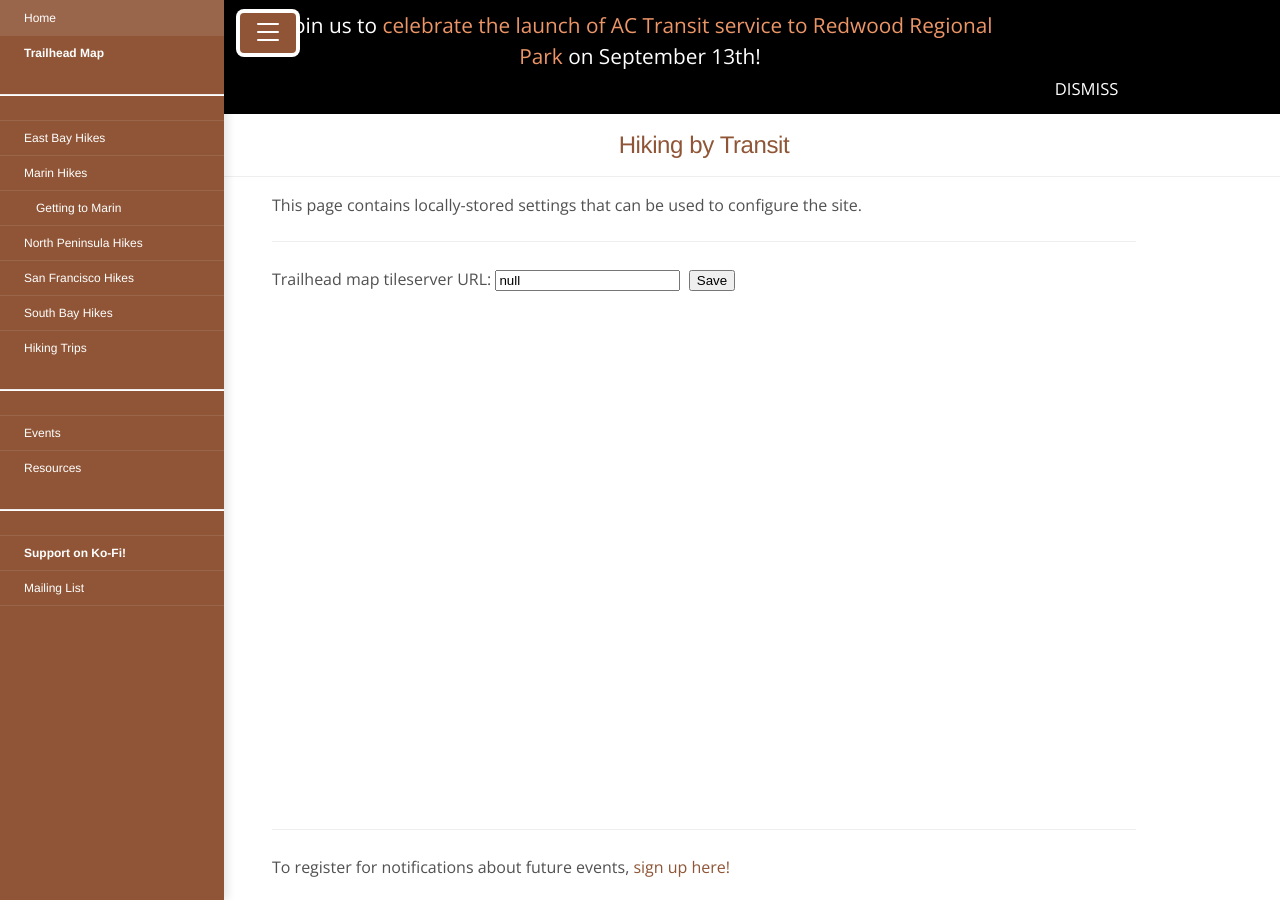
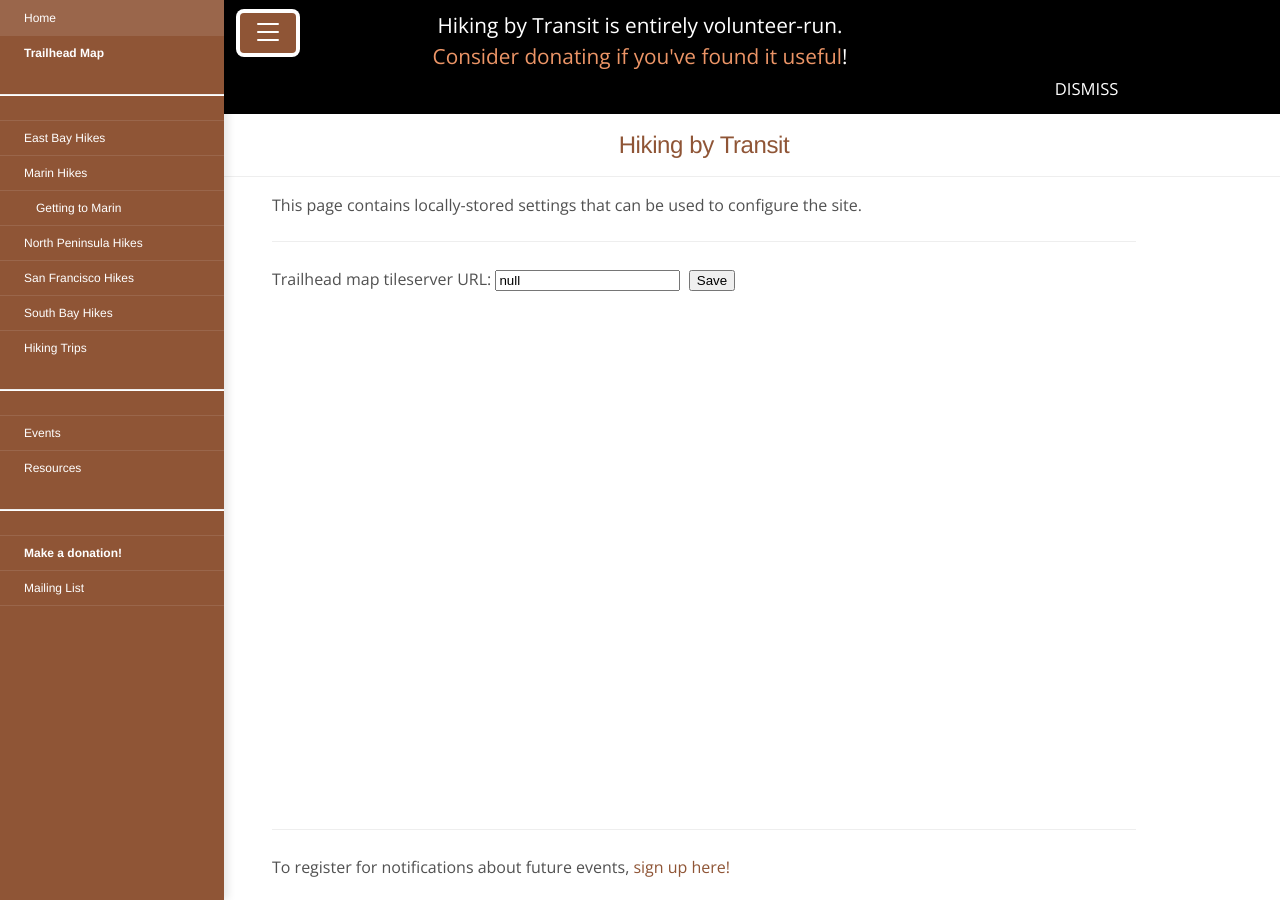
Before and after one commit to tschuy/hiking-by-transit, a Jekyll site: the page built from settings.html, in a window 1280 px wide and 900 px high. Built offline with Jekyll 4.4.1, drawn with Linux system fonts in a browser that asks for light colours.

Commit message:
promo: swap out event promo with donate link

```diff
--- a/_includes/promo.html
+++ b/_includes/promo.html
@@ -1,11 +1,10 @@
 
-<div id="promo">
+<div id="promo" data-name="promodonatetransitmonth">
     <div id="sidebar-toggle-phantom">
     </div>
     <div id="promo-interior">
-        <!-- Consider supporting the site <a href="https://ko-fi.com/hikingbytransit">on my new Ko-Fi</a>!<br>
-        Or, sign up for <a href="https://docs.google.com/forms/d/e/1FAIpQLSdAlFGvGSKRyt6ri-lLNEvcCkrHgNATMYvdxIZw-bfXFIZOHg/viewform?entry.839337160=Emails+about+upcoming+transit-accessible+hike+events">emails about events</a>!</div> -->
-        Join us to <a href="https://lu.ma/jcoyi4eq">celebrate the launch of AC Transit service to Redwood Regional Park</a> on September 13th!
+	Hiking by Transit is entirely volunteer-run.<br>
+	<a href="https://ko-fi.com/hikingbytransit">Consider donating if you've found it useful</a>!<br>
     </div>
     <div id="promo-dismiss"><a href="#" onclick="dismissPromo('Sat, 27 Sep 2025 09:00:00 UTC'); return false;">DISMISS</a></div>
 </div>
--- a/_includes/sidebar.html
+++ b/_includes/sidebar.html
@@ -19,7 +19,7 @@
     <a class="sidebar-nav-item{% if page.title == 'Events' %} active{% endif %}" href="{{ '/events/' | absolute_url }}">Events</a>
     <a class="sidebar-nav-item{% if page.title == 'Resources' %} active{% endif %}" href="{{ '/resources/' | absolute_url }}">Resources</a>
     <hr>
-    <a class="sidebar-nav-item" href="https://ko-fi.com/hikingbytransit" target="_blank"><b>Support on Ko-Fi!</b></a>
+    <a class="sidebar-nav-item" href="https://ko-fi.com/hikingbytransit" target="_blank"><b>Make a donation!</b></a>
     <a class="sidebar-nav-item" href="https://docs.google.com/forms/d/e/1FAIpQLSdAlFGvGSKRyt6ri-lLNEvcCkrHgNATMYvdxIZw-bfXFIZOHg/viewform?entry.839337160=Emails+about+upcoming+transit-accessible+hike+events" target="_blank">Mailing List</a>
   </nav>
 </div>
--- a/public/js/script.js
+++ b/public/js/script.js
@@ -118,8 +118,9 @@ function updateOsmMapUrl() {
   }
 }
 
+promoName = document.getElementById("promo").dataset.name;
 // check promo cookie; display banner if promo dismiss cookie isn't set and promo exists
-promoValue = document.cookie.split("; ").find((row) => row.startsWith("promo="))?.split("=")[1];
+promoValue = document.cookie.split("; ").find((row) => row.startsWith(promoName+"="))?.split("=")[1];
 if (promoValue != "false") {
   promoDiv = document.getElementById("promo");
   if (promoDiv) {
@@ -129,7 +130,7 @@ if (promoValue != "false") {
 
 // set promo dismiss cookie with the given expiration and hide promo
 function dismissPromo(endtime) {
-  cookieText = 'promo=false; expires=' + endtime + '; path=/';
+  cookieText = promoName + '=false; expires=' + endtime + '; path=/';
   document.cookie = cookieText;
   document.getElementById("promo").style.display = "none";
 }
```
